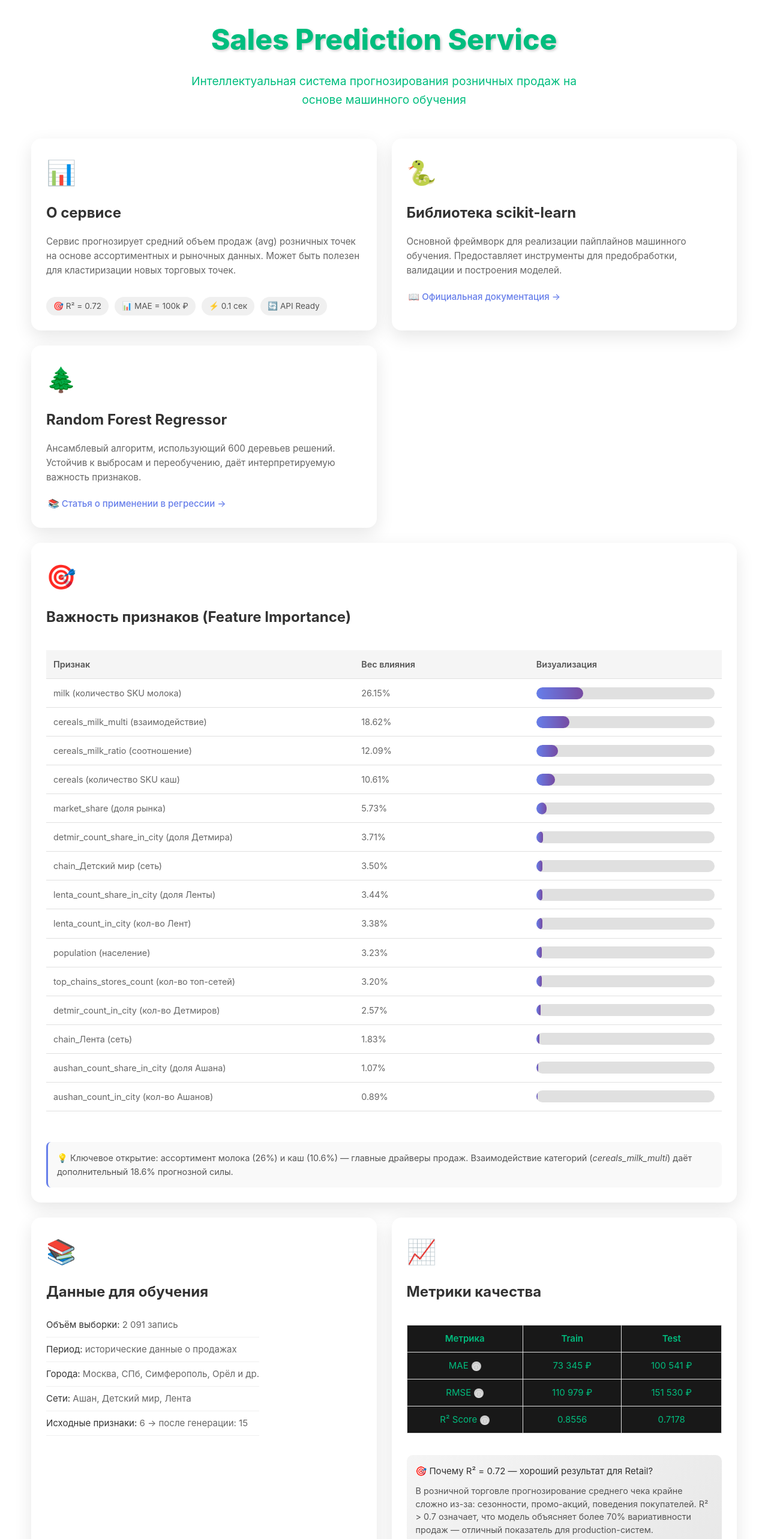
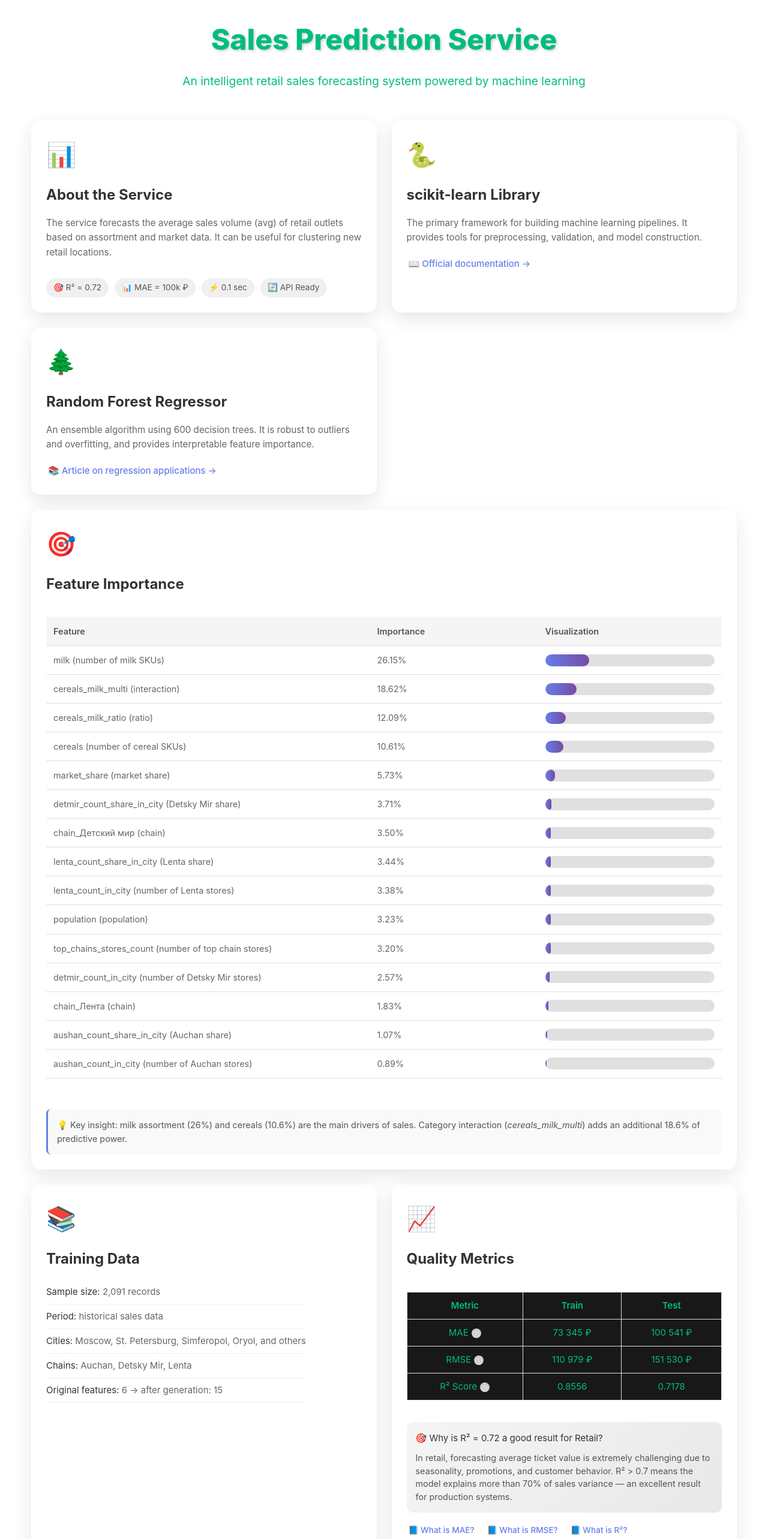
Before and after one commit to Sergey-Karpov/so_prediction_frontend, a Vue app: page / in a window 1280 px wide. Shown: the part 80-2646 px from the top of the page at 60% size. Built offline with nearby package versions, Linux system fonts and the light colour scheme.

Commit message:
languege has been changed

```diff
--- a/src/components/ui/MainArticle.vue
+++ b/src/components/ui/MainArticle.vue
@@ -1,74 +1,74 @@
 <template>
   <div class="model-info">
     <div class="model-info__container">
-      <!-- Hero секция -->
+      <!-- Hero section -->
       <div class="model-info__hero">
         <h1 class="model-info__title title">Sales Prediction Service</h1>
         <p class="model-info__subtitle">
-          Интеллектуальная система прогнозирования розничных продаж на основе машинного обучения
+          An intelligent retail sales forecasting system powered by machine learning
         </p>
       </div>
 
-      <!-- Основная сетка -->
+      <!-- Main grid -->
       <div class="model-info__grid">
-        <!-- О сервисе -->
+        <!-- About the service -->
         <div class="model-info__card">
           <div class="model-info__card-icon">📊</div>
-          <h3 class="model-info__card-title">О сервисе</h3>
+          <h3 class="model-info__card-title">About the Service</h3>
           <p class="model-info__card-text">
-            Сервис прогнозирует средний объем продаж (<strong>avg</strong>) розничных точек на
-            основе ассортиментных и рыночных данных. Может быть полезен для кластиризации новых
-            торговых точек.
+            The service forecasts the average sales volume (<strong>avg</strong>) of retail outlets
+            based on assortment and market data. It can be useful for clustering new retail
+            locations.
           </p>
           <div class="model-info__features">
             <span class="model-info__feature-tag">🎯 R² = 0.72</span>
             <span class="model-info__feature-tag">📊 MAE = 100k ₽</span>
-            <span class="model-info__feature-tag">⚡ 0.1 сек</span>
+            <span class="model-info__feature-tag">⚡ 0.1 sec</span>
             <span class="model-info__feature-tag">🔄 API Ready</span>
           </div>
         </div>
 
-        <!-- scikit-learn информация -->
+        <!-- scikit-learn info -->
         <div class="model-info__card">
           <div class="model-info__card-icon">🐍</div>
-          <h3 class="model-info__card-title">Библиотека scikit-learn</h3>
+          <h3 class="model-info__card-title">scikit-learn Library</h3>
           <p class="model-info__card-text">
-            Основной фреймворк для реализации пайплайнов машинного обучения. Предоставляет
-            инструменты для предобработки, валидации и построения моделей.
+            The primary framework for building machine learning pipelines. It provides tools for
+            preprocessing, validation, and model construction.
           </p>
           <a href="https://scikit-learn.org/stable/" target="_blank" class="model-info__link">
-            📖 Официальная документация →
+            📖 Official documentation →
           </a>
         </div>
 
-        <!-- RandomForest информация -->
+        <!-- RandomForest info -->
         <div class="model-info__card">
           <div class="model-info__card-icon">🌲</div>
           <h3 class="model-info__card-title">Random Forest Regressor</h3>
           <p class="model-info__card-text">
-            Ансамблевый алгоритм, использующий 600 деревьев решений. Устойчив к выбросам и
-            переобучению, даёт интерпретируемую важность признаков.
+            An ensemble algorithm using 600 decision trees. It is robust to outliers and
+            overfitting, and provides interpretable feature importance.
           </p>
           <a
             href="https://towardsdatascience.com/random-forest-regression-5f605132d19d"
             target="_blank"
             class="model-info__link"
           >
-            📚 Статья о применении в регрессии →
+            📚 Article on regression applications →
           </a>
         </div>
 
-        <!-- Важность признаков -->
+        <!-- Feature Importance -->
         <div class="model-info__card model-info__card--full">
           <div class="model-info__card-icon">🎯</div>
-          <h3 class="model-info__card-title">Важность признаков (Feature Importance)</h3>
+          <h3 class="model-info__card-title">Feature Importance</h3>
           <div class="model-info__table-wrapper">
             <table class="model-info__table">
               <thead>
                 <tr>
-                  <th>Признак</th>
-                  <th>Вес влияния</th>
-                  <th>Визуализация</th>
+                  <th>Feature</th>
+                  <th>Importance</th>
+                  <th>Visualization</th>
                 </tr>
               </thead>
               <tbody>
@@ -90,34 +90,34 @@
             </table>
           </div>
           <p class="model-info__note">
-            💡 <strong>Ключевое открытие:</strong> ассортимент молока (26%) и каш (10.6%) — главные
-            драйверы продаж. Взаимодействие категорий (<em>cereals_milk_multi</em>) даёт
-            дополнительный 18.6% прогнозной силы.
+            💡 <strong>Key insight:</strong> milk assortment (26%) and cereals (10.6%) are the main
+            drivers of sales. Category interaction (<em>cereals_milk_multi</em>) adds an additional
+            18.6% of predictive power.
           </p>
         </div>
 
-        <!-- Данные обучения -->
+        <!-- Training data -->
         <div class="model-info__card">
           <div class="model-info__card-icon">📚</div>
-          <h3 class="model-info__card-title">Данные для обучения</h3>
+          <h3 class="model-info__card-title">Training Data</h3>
           <ul class="model-info__list">
-            <li><strong>Объём выборки:</strong> 2 091 запись</li>
-            <li><strong>Период:</strong> исторические данные о продажах</li>
-            <li><strong>Города:</strong> Москва, СПб, Симферополь, Орёл и др.</li>
-            <li><strong>Сети:</strong> Ашан, Детский мир, Лента</li>
-            <li><strong>Исходные признаки:</strong> 6 → после генерации: 15</li>
+            <li><strong>Sample size:</strong> 2,091 records</li>
+            <li><strong>Period:</strong> historical sales data</li>
+            <li><strong>Cities:</strong> Moscow, St. Petersburg, Simferopol, Oryol, and others</li>
+            <li><strong>Chains:</strong> Auchan, Detsky Mir, Lenta</li>
+            <li><strong>Original features:</strong> 6 → after generation: 15</li>
           </ul>
         </div>
 
-        <!-- Метрики -->
+        <!-- Metrics -->
         <div class="model-info__card">
           <div class="model-info__card-icon">📈</div>
-          <h3 class="model-info__card-title">Метрики качества</h3>
+          <h3 class="model-info__card-title">Quality Metrics</h3>
           <div class="model-info__table-wrapper">
             <table class="model-info__metrics-table">
               <thead>
                 <tr>
-                  <th>Метрика</th>
+                  <th>Metric</th>
                   <th>Train</th>
                   <th>Test</th>
                 </tr>
@@ -126,7 +126,7 @@
                 <tr>
                   <td>
                     <strong>MAE</strong>
-                    <span class="model-info__metric-hint" title="Средняя абсолютная ошибка">ⓘ</span>
+                    <span class="model-info__metric-hint" title="Mean Absolute Error">ⓘ</span>
                   </td>
                   <td>73 345 ₽</td>
                   <td>100 541 ₽</td>
@@ -134,7 +134,7 @@
                 <tr>
                   <td>
                     <strong>RMSE</strong>
-                    <span class="model-info__metric-hint" title="Среднеквадратичная ошибка">ⓘ</span>
+                    <span class="model-info__metric-hint" title="Root Mean Squared Error">ⓘ</span>
                   </td>
                   <td>110 979 ₽</td>
                   <td>151 530 ₽</td>
@@ -142,7 +142,9 @@
                 <tr class="model-info__highlight">
                   <td>
                     <strong>R² Score</strong>
-                    <span class="model-info__metric-hint" title="Коэффициент детерминации">ⓘ</span>
+                    <span class="model-info__metric-hint" title="Coefficient of Determination"
+                      >ⓘ</span
+                    >
                   </td>
                   <td>0.8556</td>
                   <td>0.7178</td>
@@ -152,12 +154,12 @@
           </div>
 
           <div class="model-info__metrics-explanation">
-            <h4>🎯 Почему R² = 0.72 — хороший результат для Retail?</h4>
+            <h4>🎯 Why is R² = 0.72 a good result for Retail?</h4>
             <p>
-              В розничной торговле прогнозирование среднего чека крайне сложно из-за: сезонности,
-              промо-акций, поведения покупателей. R² > 0.7 означает, что модель объясняет
-              <strong>более 70% вариативности</strong> продаж — отличный показатель для
-              production-систем.
+              In retail, forecasting average ticket value is extremely challenging due to
+              seasonality, promotions, and customer behavior. R² > 0.7 means the model explains
+              <strong>more than 70% of sales variance</strong> — an excellent result for production
+              systems.
             </p>
           </div>
 
@@ -167,36 +169,36 @@
               target="_blank"
               class="model-info__link model-info__link--small"
             >
-              📘 Что такое MAE?
+              📘 What is MAE?
             </a>
             <a
               href="https://en.wikipedia.org/wiki/Root_mean_square_deviation"
               target="_blank"
               class="model-info__link model-info__link--small"
             >
-              📘 Что такое RMSE?
+              📘 What is RMSE?
             </a>
             <a
               href="https://en.wikipedia.org/wiki/Coefficient_of_determination"
               target="_blank"
               class="model-info__link model-info__link--small"
             >
-              📘 Что такое R²?
+              📘 What is R²?
             </a>
           </div>
         </div>
 
-        <!-- Технические детали -->
+        <!-- Technical details -->
         <div class="model-info__card">
           <div class="model-info__card-icon">⚙️</div>
-          <h3 class="model-info__card-title">Технические детали модели</h3>
+          <h3 class="model-info__card-title">Model Technical Details</h3>
           <ul class="model-info__list">
-            <li><strong>Алгоритм:</strong> Random Forest (600 деревьев)</li>
+            <li><strong>Algorithm:</strong> Random Forest (600 trees)</li>
             <li><strong>Max depth:</strong> 10</li>
             <li><strong>Max features:</strong> sqrt</li>
             <li><strong>Max samples:</strong> 65% (≈bootstrapping)</li>
-            <li><strong>Обработка выбросов:</strong> IQR метод</li>
-            <li><strong>Генерация признаков:</strong> автоматическая</li>
+            <li><strong>Outlier handling:</strong> IQR method</li>
+            <li><strong>Feature generation:</strong> automatic</li>
           </ul>
         </div>
       </div>
@@ -204,12 +206,12 @@
       <!-- Footer -->
       <div class="model-info__footer">
         <p>
-          🧠 Модель обучена с использованием
+          🧠 The model was trained using
           <a href="https://scikit-learn.org/" target="_blank">scikit-learn</a>
-          и сохранена в production-ready формате (joblib/pickle)
+          and saved in a production-ready format (joblib/pickle)
         </p>
         <p class="model-info__version">
-          Версия модели: 1.0 | Автор: Sergey Karpov | Дата создания: 2026
+          Model version: 1.0 | Author: Sergey Karpov | Created: 2026
         </p>
       </div>
     </div>
@@ -219,23 +221,23 @@
 <script setup>
 import { computed } from 'vue'
 
-// Данные из лога обучения
+// Data from the training log
 const featureImportance = computed(() => [
-  { name: 'milk (количество SKU молока)', importance: 0.261542 },
-  { name: 'cereals_milk_multi (взаимодействие)', importance: 0.186184 },
-  { name: 'cereals_milk_ratio (соотношение)', importance: 0.120852 },
-  { name: 'cereals (количество SKU каш)', importance: 0.106054 },
-  { name: 'market_share (доля рынка)', importance: 0.057267 },
-  { name: 'detmir_count_share_in_city (доля Детмира)', importance: 0.037081 },
-  { name: 'chain_Детский мир (сеть)', importance: 0.035025 },
-  { name: 'lenta_count_share_in_city (доля Ленты)', importance: 0.034391 },
-  { name: 'lenta_count_in_city (кол-во Лент)', importance: 0.033757 },
-  { name: 'population (население)', importance: 0.032332 },
-  { name: 'top_chains_stores_count (кол-во топ-сетей)', importance: 0.032003 },
-  { name: 'detmir_count_in_city (кол-во Детмиров)', importance: 0.025668 },
-  { name: 'chain_Лента (сеть)', importance: 0.018281 },
-  { name: 'aushan_count_share_in_city (доля Ашана)', importance: 0.010653 },
-  { name: 'aushan_count_in_city (кол-во Ашанов)', importance: 0.008911 },
+  { name: 'milk (number of milk SKUs)', importance: 0.261542 },
+  { name: 'cereals_milk_multi (interaction)', importance: 0.186184 },
+  { name: 'cereals_milk_ratio (ratio)', importance: 0.120852 },
+  { name: 'cereals (number of cereal SKUs)', importance: 0.106054 },
+  { name: 'market_share (market share)', importance: 0.057267 },
+  { name: 'detmir_count_share_in_city (Detsky Mir share)', importance: 0.037081 },
+  { name: 'chain_Детский мир (chain)', importance: 0.035025 },
+  { name: 'lenta_count_share_in_city (Lenta share)', importance: 0.034391 },
+  { name: 'lenta_count_in_city (number of Lenta stores)', importance: 0.033757 },
+  { name: 'population (population)', importance: 0.032332 },
+  { name: 'top_chains_stores_count (number of top chain stores)', importance: 0.032003 },
+  { name: 'detmir_count_in_city (number of Detsky Mir stores)', importance: 0.025668 },
+  { name: 'chain_Лента (chain)', importance: 0.018281 },
+  { name: 'aushan_count_share_in_city (Auchan share)', importance: 0.010653 },
+  { name: 'aushan_count_in_city (number of Auchan stores)', importance: 0.008911 },
 ])
 </script>
 
```
